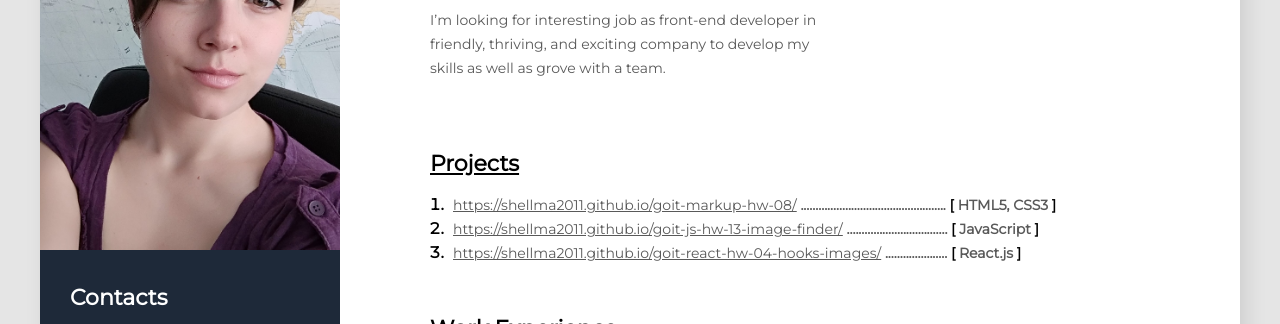
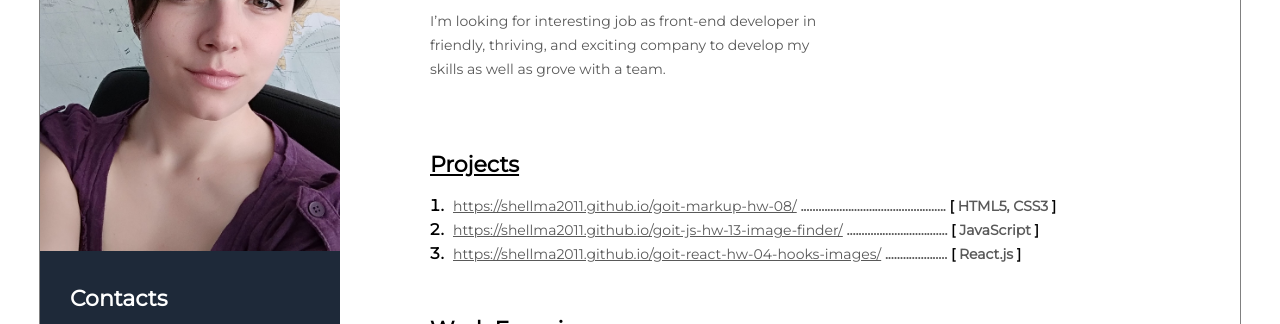
Before and after one commit to Shellma2011/summary, a plain HTML site: page index.html in a window 1280 px wide. Shown: the part 249-573 px from the top of the page. Drawn offline with Linux system fonts and the light colour scheme.

Commit message:
in progress

```diff
--- a/css/style.css
+++ b/css/style.css
@@ -1,6 +1,6 @@
 body {
   font-family: "Montserrat", sans-serif;
-  background-color: #e5e5e5;
+  /* background-color: #e5e5e5; */
 }
 ul {
   margin-left: 0;
@@ -17,7 +17,8 @@ h4 {
   width: 1200px;
   background-color: #fff;
   margin: 40px auto;
-  box-shadow: 6px 6px 20px rgba(0, 0, 0, 0.1);
+  /* box-shadow: 6px 6px 20px rgba(0, 0, 0, 0.1); */
+  border: 1px solid gray;
 }
 
 /* main-contant-section */
```
